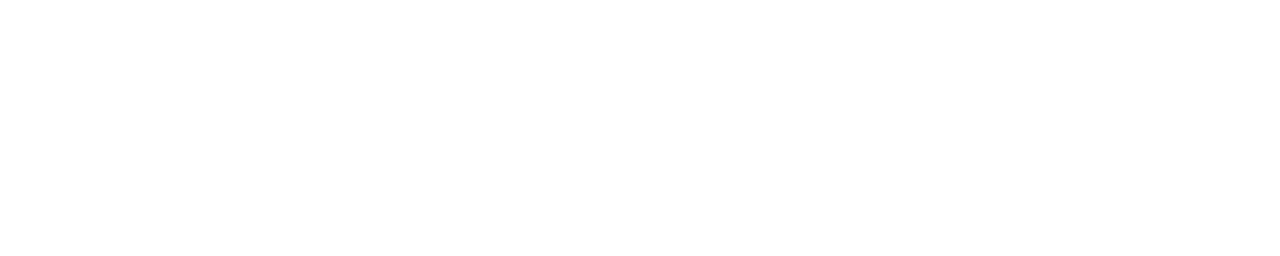
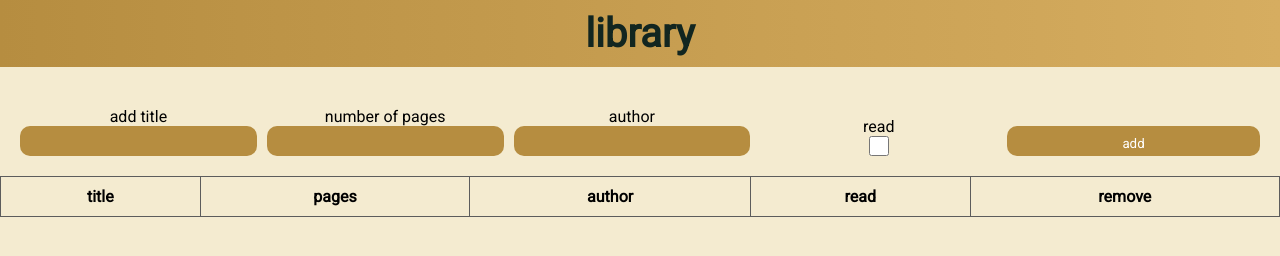
Before and after one commit to AirGamming/odin-library, a plain HTML site: page index.html in a window 1280 px wide. Drawn offline with Linux system fonts and the light colour scheme.

Commit message:
main funcinality done

```diff
--- a/app.js
+++ b/app.js
@@ -0,0 +1,55 @@
+
+
+function Book() {
+    this.title = title;
+    this.author = author;
+    this.pages = pages;
+    this.read = read;
+}
+
+function addBookToLibrary() {
+    const values = document.querySelectorAll("#read, #author, #pages, #title");
+    const book = new Book();
+    values.forEach(value => {
+        if(value.id != "read"){
+            book[value.id] = value.value;
+        }else if(value.checked){
+            book[value.id] = "<input type='checkbox' id='read' name='read' value='true' checked>";
+        }else{
+            book[value.id] = "<input type='checkbox' id='read' name='read' value='true'>";
+        }
+
+    });
+    myLibrary.push(book);
+    console.log(book.read);
+    refresh();
+}
+let myLibrary = [];
+const refresh = () =>{
+    const table = document.querySelector("table");
+    table.innerHTML = `
+    <tr>
+        <th>title</th>
+        <th>pages</th>
+        <th>author</th>
+        <th>read</th>
+        <th>remove</th>
+    </tr>`
+    myLibrary.forEach(book => {
+        const row = document.createElement("tr");
+        for (const key in book) {
+            const cell = document.createElement("td");
+            cell.innerHTML = book[key];
+            row.appendChild(cell);
+        }
+        const cell = document.createElement("td");
+        cell.innerHTML = `<button class="remove" onclick="removeBook(${myLibrary.indexOf(book)})">remove</button>`;
+        row.appendChild(cell);
+        table.appendChild(row);
+        console.log(book);
+    });
+}
+const removeBook = (index) =>{
+    myLibrary.splice(index, 1);
+    refresh();
+}
--- a/index.html
+++ b/index.html
@@ -5,9 +5,43 @@
     <meta http-equiv="X-UA-Compatible" content="IE=edge">
     <meta name="viewport" content="width=device-width, initial-scale=1.0">
     <title>Document</title>
-    <script src="./app.js"></script>
+    <script src="./app.js" defer></script>
+    <link rel="stylesheet" href="style.css">
 </head>
 <body>
+    <header><h1>library</h1></header>
+    <main>
+        <form action="" method="get">
+        <div class="input-and-title">
+            <label for="title">add title</label>
+            <input type="text" id="title" name="title">
+        </div>
+        <div class="input-and-title">
+            <label for="pages">number of pages</label>
+            <input type="text" id="pages" name="pages">
+        </div>
+        <div class="input-and-title">
+            <label for="author">author</label>
+            <input type="text" id="author" name="author">
+        </div>
+        <div class="input-and-title">
+            <label for="read">read</label>
+            <input type="checkbox" id="read" name="read">
+        </div>
+        <input type="button" onclick="addBookToLibrary()" value="add">
+    </form>
+    <table>
+        <thead>
+            <tr>
+                <th>title</th>
+                <th>pages</th>
+                <th>author</th>
+                <th>read</th>
+                <th>remove</th>
+            </tr>
+        </thead>
 
+    </table>
+    </main>
 </body>
 </html>
--- /dev/null
+++ b/style.css
@@ -0,0 +1,70 @@
+@import url('https://fonts.googleapis.com/css2?family=Roboto&display=swap');
+body{
+    height: 100%;
+    background-color: #F4EBD0;
+}*{
+    font-family: 'Roboto', sans-serif;
+    box-sizing: border-box;
+    padding: 0;
+    margin: 0;
+}header{
+    background: linear-gradient(90deg, #B68D40 0%, #D6AD60 100%);
+    color: #122620;
+    padding: 10px;
+    text-align: center;
+    font-size: 20px;
+    font-weight: normal;
+}.input-and-title{
+    display: flex;
+    justify-content: center;
+    align-items: center;
+    flex-direction: column;
+    margin-top: 20px;
+    width: 100%;
+}input{
+    width: 100%;
+    height: 30px;
+    background-color: #B68D40;
+    border: none;
+    border-radius: 10px;
+    color: #fff;
+    padding: 10px;
+}form{
+    display: flex;
+    width: 100%;
+    justify-content: center;
+    align-items: flex-end;
+    padding: 20px;
+    gap: 10px;
+}.book{
+    display: flex;
+    gap: 20px;
+    align-items: center;
+    justify-content: center;
+}table{
+    width: 100%;
+}
+table, th, td {
+    padding: 10px;
+    border: 1px solid #5c5c5c;
+    border-collapse: collapse;
+    text-align: center;
+}input[type="checkbox"]{
+    width: 20px;
+    height: 20px;
+    border-radius: 5px;
+    background-color: #5c5c5c;
+    border: none;
+    cursor: pointer;
+}input[type="checkbox"]:checked{
+    background-color: #B68D40;
+    border: none;
+    cursor: pointer;
+}.remove{
+    width: 100%;
+    height: 30px;
+    border-radius: 5px;
+    background-color: #B68D40;
+    border: none;
+    cursor: pointer;
+}
```
